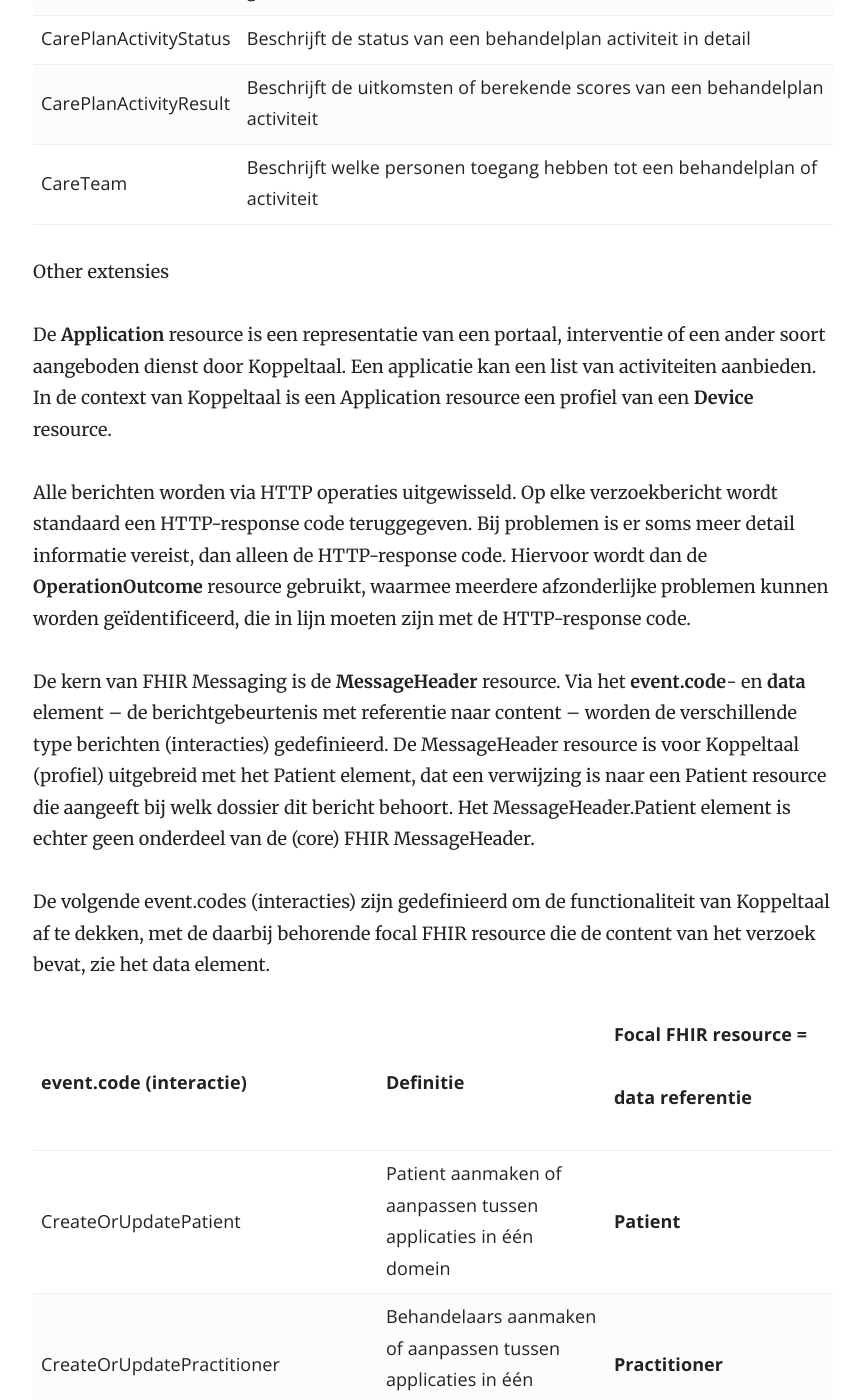
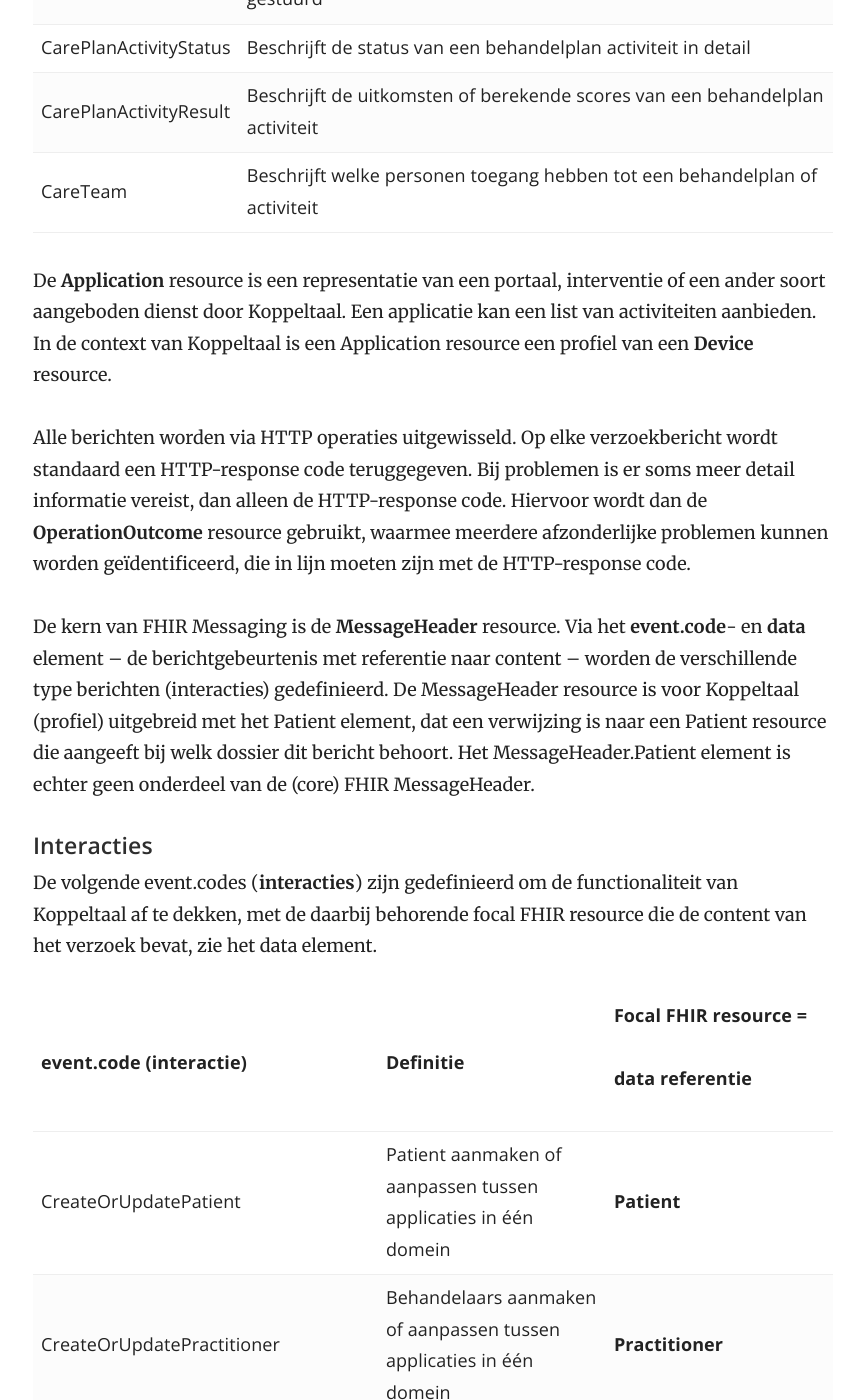
Before and after one commit to Koppeltaal/Koppeltaal-Documentation, a Jekyll site: the page built from technologie-architectuur.md, in a window 1280 px wide and 1400 px high, scrolled down 3373 px. Shown: the whole window, without its empty margins (357-1221 px from the left). Built offline with Jekyll 4.4.1, drawn with Linux system fonts in a browser that asks for light colours; our own code applies the rules of GitHub Pages for plain Markdown files; some of the changed text lies outside the part shown.

Commit message:
GitBook: [master] one page modified

```diff
--- a/technologie-architectuur.md
+++ b/technologie-architectuur.md
@@ -54,15 +56,15 @@ Other is ingevoerd om te kunnen omgaan met resource concepten die nog niet zijn
 | CarePlanActivityResult | Beschrijft de uitkomsten of berekende scores van een behandelplan activiteit |
 | CareTeam | Beschrijft welke personen toegang hebben tot een behandelplan of activiteit |
 
-Other extensies
-
 De **Application** resource is een representatie van een portaal, interventie of een ander soort aangeboden dienst door Koppeltaal. Een applicatie kan een list van activiteiten aanbieden. In de context van Koppeltaal is een Application resource een profiel van een **Device** resource.
 
 Alle berichten worden via HTTP operaties uitgewisseld. Op elke verzoekbericht wordt standaard een HTTP-response code teruggegeven. Bij problemen is er soms meer detail informatie vereist, dan alleen de HTTP-response code. Hiervoor wordt dan de **OperationOutcome** resource gebruikt, waarmee meerdere afzonderlijke problemen kunnen worden geïdentificeerd, die in lijn moeten zijn met de HTTP-response code.
 
 De kern van FHIR Messaging is de **MessageHeader** resource. Via het **event.code**- en **data** element – de berichtgebeurtenis met referentie naar content – worden de verschillende type berichten \(interacties\) gedefinieerd. De MessageHeader resource is voor Koppeltaal \(profiel\) uitgebreid met het Patient element, dat een verwijzing is naar een Patient resource die aangeeft bij welk dossier dit bericht behoort. Het MessageHeader.Patient element is echter geen onderdeel van de \(core\) FHIR MessageHeader.
 
-De volgende event.codes \(interacties\) zijn gedefinieerd om de functionaliteit van Koppeltaal af te dekken, met de daarbij behorende focal FHIR resource die de content van het verzoek bevat, zie het data element.
+#### Interacties
+
+De volgende event.codes \(**interacties**\) zijn gedefinieerd om de functionaliteit van Koppeltaal af te dekken, met de daarbij behorende focal FHIR resource die de content van het verzoek bevat, zie het data element.
 
 <table>
   <thead>
```
Also changed, not shown: other parts of technologie-architectuur.md (+4 -4 lines).
